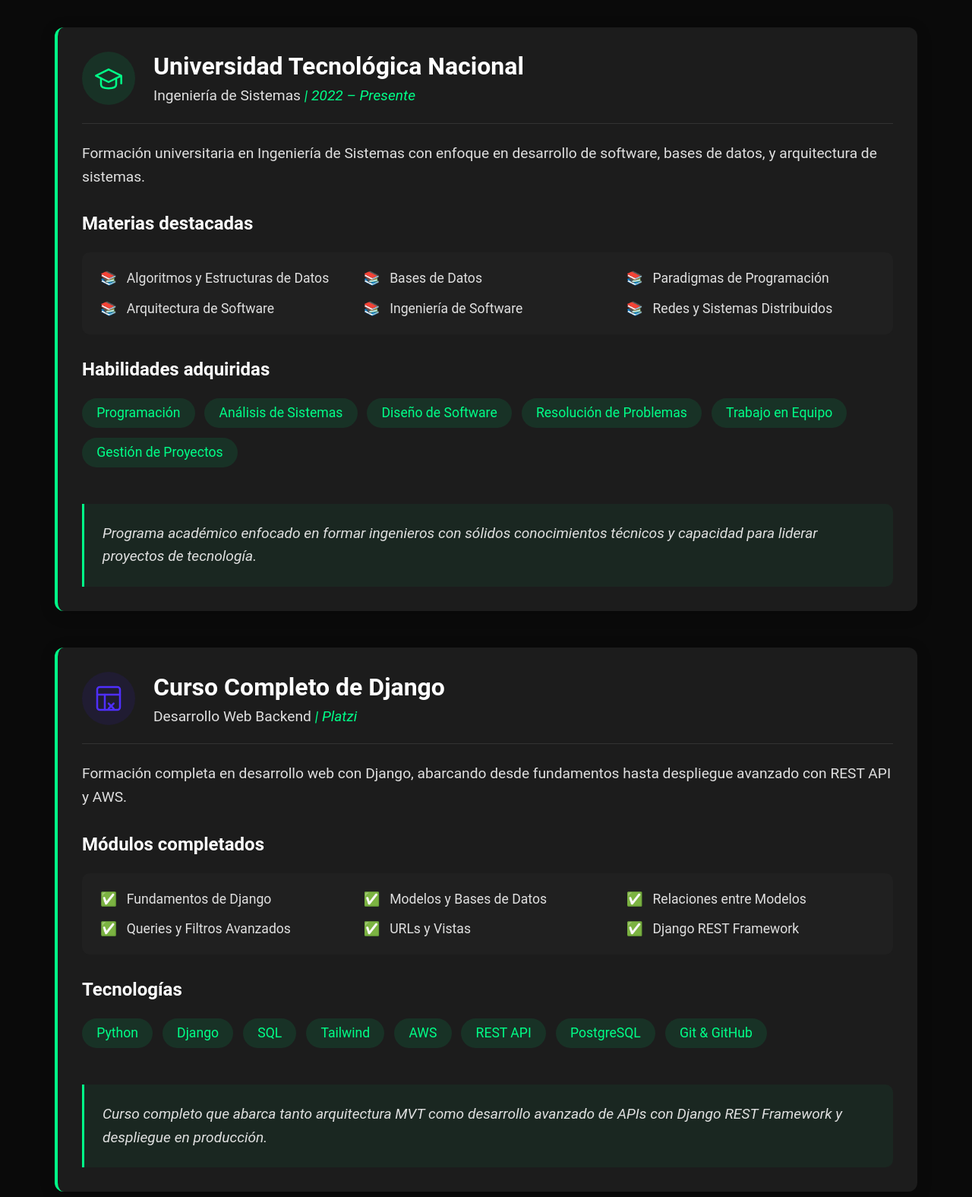
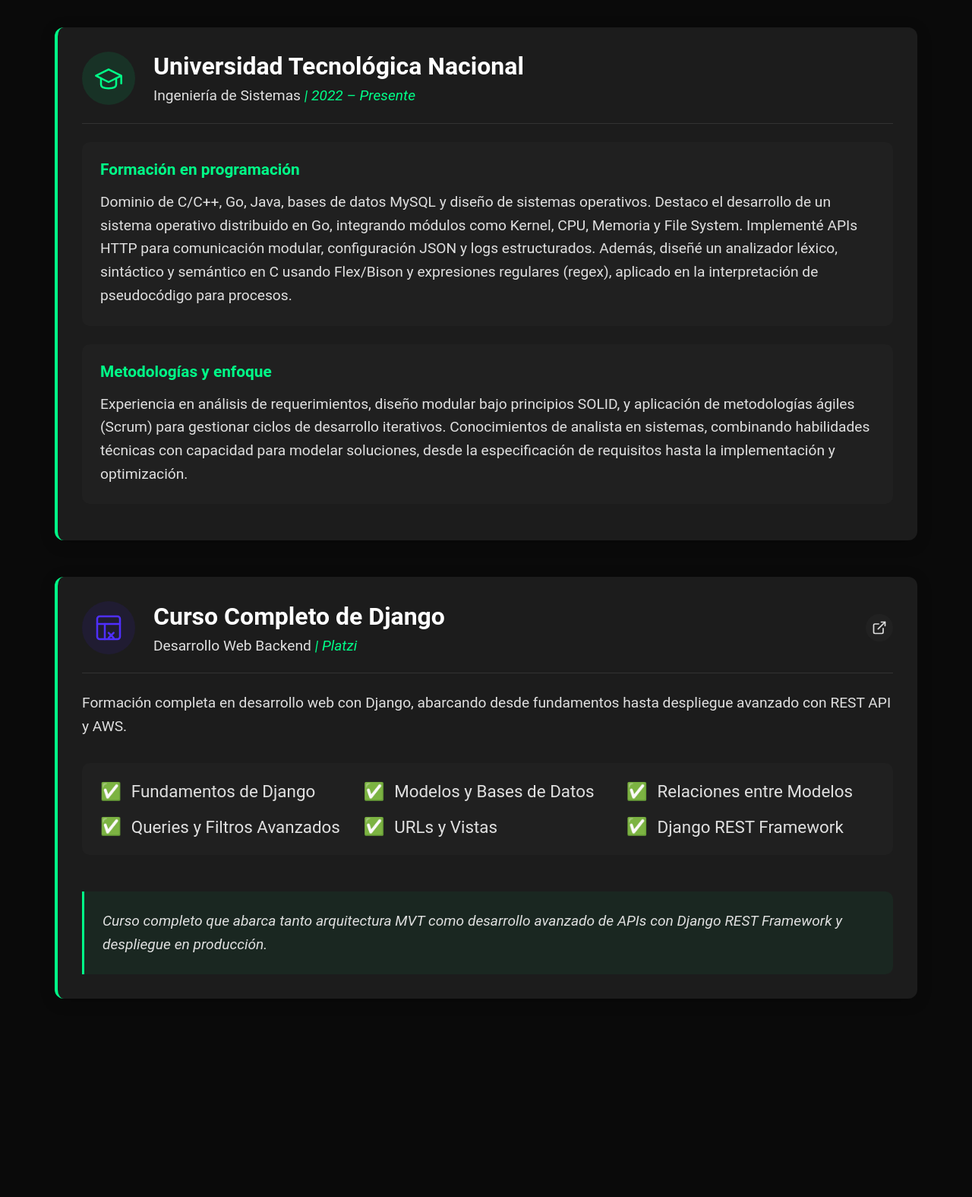
Before and after one commit to GonzaloPontnau/gonzalopontnau.github.io, a Django app: page / in a window 1280 px wide. Shown: the part 4925-6500 px from the top of the page at 76% size. Run offline with Django 5.2, Linux system fonts and the light colour scheme.

Commit message:
feat: mejorar la sección de educación con nuevos estilos y contenido informativo

```diff
--- a/main/static/css/style.css
+++ b/main/static/css/style.css
@@ -552,7 +552,7 @@
 
 .certification-module span {
   color: #e0e0e0;
-  font-size: 1.1rem;
+  font-size: 1.4rem;
 }
 
 .cert-module-icon {
@@ -588,6 +588,78 @@
   font-size: 1.2rem;
   line-height: 1.6;
   margin: 0;
+}
+
+.education-content-paragraphs {
+  display: flex;
+  flex-direction: column;
+  gap: 1.5rem;
+  margin-bottom: 1rem;
+}
+
+.education-paragraph {
+  background: rgba(40, 40, 40, 0.4);
+  border-radius: 10px;
+  padding: 1.5rem;
+}
+
+.paragraph-title {
+  font-size: 1.3rem;
+  color: #00ff88;
+  margin: 0 0 1rem 0;
+}
+
+.paragraph-content {
+  color: #e0e0e0;
+  font-size: 1.2rem;
+  line-height: 1.6;
+  margin: 0;
+}
+
+.education-external-link {
+  margin-left: auto;
+}
+
+.edu-link {
+  display: flex;
+  align-items: center;
+  justify-content: center;
+  color: #e0e0e0;
+  background: rgba(40, 40, 40, 0.5);
+  border-radius: 50%;
+  width: 36px;
+  height: 36px;
+  transition: all 0.3s ease;
+}
+
+.edu-link:hover {
+  color: #00ff88;
+  transform: translateY(-2px);
+}
+
+/* Media query para dispositivos móviles */
+@media (max-width: 767px) {
+  .education-paragraph {
+    padding: 1.2rem;
+  }
+
+  .paragraph-title {
+    font-size: 1.2rem;
+  }
+
+  .paragraph-content {
+    font-size: 1rem;
+  }
+
+  .education-card-header {
+    flex-direction: row;
+    flex-wrap: wrap;
+    justify-content: center;
+  }
+
+  .education-external-link {
+    margin: 1rem auto 0;
+  }
 }
 
 /* Media queries para responsividad */
--- a/main/templates/main/home.html
+++ b/main/templates/main/home.html
@@ -632,54 +632,20 @@
               </div>
             </div>
             <div class="education-content">
-              <div class="certification-overview">
-                <p>Formación universitaria en Ingeniería de Sistemas con enfoque en desarrollo de software, bases de datos, y arquitectura de sistemas.</p>
-              </div>
+              <div class="education-content-paragraphs">
+                <div class="education-paragraph">
+                  <h4 class="paragraph-title">Formación en programación</h4>
+                  <p class="paragraph-content">
+                    Dominio de C/C++, Go, Java, bases de datos MySQL y diseño de sistemas operativos. Destaco el desarrollo de un sistema operativo distribuido en Go, integrando módulos como Kernel, CPU, Memoria y File System. Implementé APIs HTTP para comunicación modular, configuración JSON y logs estructurados. Además, diseñé un analizador léxico, sintáctico y semántico en C usando Flex/Bison y expresiones regulares (regex), aplicado en la interpretación de pseudocódigo para procesos.
+                  </p>
+                </div>
 
-              <div class="certification-modules">
-                <h4 class="certification-modules-title">Materias destacadas</h4>
-                <div class="certification-modules-grid">
-                  <div class="certification-module">
-                    <span class="cert-module-icon">📚</span>
-                    <span>Algoritmos y Estructuras de Datos</span>
-                  </div>
-                  <div class="certification-module">
-                    <span class="cert-module-icon">📚</span>
-                    <span>Bases de Datos</span>
-                  </div>
-                  <div class="certification-module">
-                    <span class="cert-module-icon">📚</span>
-                    <span>Paradigmas de Programación</span>
-                  </div>
-                  <div class="certification-module">
-                    <span class="cert-module-icon">📚</span>
-                    <span>Arquitectura de Software</span>
-                  </div>
-                  <div class="certification-module">
-                    <span class="cert-module-icon">📚</span>
-                    <span>Ingeniería de Software</span>
-                  </div>
-                  <div class="certification-module">
-                    <span class="cert-module-icon">📚</span>
-                    <span>Redes y Sistemas Distribuidos</span>
-                  </div>
+                <div class="education-paragraph">
+                  <h4 class="paragraph-title">Metodologías y enfoque</h4>
+                  <p class="paragraph-content">
+                    Experiencia en análisis de requerimientos, diseño modular bajo principios SOLID, y aplicación de metodologías ágiles (Scrum) para gestionar ciclos de desarrollo iterativos. Conocimientos de analista en sistemas, combinando habilidades técnicas con capacidad para modelar soluciones, desde la especificación de requisitos hasta la implementación y optimización.
+                  </p>
                 </div>
-              </div>
-
-              <div class="education-skills-container">
-                <h4 class="certification-skills-title">Habilidades adquiridas</h4>
-                <div class="certification-skills">
-                  <span class="skill-tag">Programación</span>
-                  <span class="skill-tag">Análisis de Sistemas</span>
-                  <span class="skill-tag">Diseño de Software</span>
-                  <span class="skill-tag">Resolución de Problemas</span>
-                  <span class="skill-tag">Trabajo en Equipo</span>
-                  <span class="skill-tag">Gestión de Proyectos</span>
-                </div>
-              </div>
-
-              <div class="certification-highlight">
-                <p>Programa académico enfocado en formar ingenieros con sólidos conocimientos técnicos y capacidad para liderar proyectos de tecnología.</p>
               </div>
             </div>
           </div>
@@ -700,6 +666,15 @@
                 <h3 class="education-institution">Curso Completo de Django</h3>
                 <p class="education-degree">Desarrollo Web Backend <span class="education-date">| Platzi</span></p>
               </div>
+              <div class="education-external-link">
+                <a href="https://platzi.com/cursos/django/" target="_blank" rel="noopener noreferrer" class="edu-link" title="Ver curso en Platzi">
+                  <svg xmlns="http://www.w3.org/2000/svg" width="20" height="20" viewBox="0 0 24 24" fill="none" stroke="currentColor" stroke-width="2" stroke-linecap="round" stroke-linejoin="round">
+                    <path d="M18 13v6a2 2 0 0 1-2 2H5a2 2 0 0 1-2-2V8a2 2 0 0 1 2-2h6"></path>
+                    <polyline points="15 3 21 3 21 9"></polyline>
+                    <line x1="10" y1="14" x2="21" y2="3"></line>
+                  </svg>
+                </a>
+              </div>
             </div>
             <div class="education-content">
               <div class="certification-overview">
@@ -707,7 +682,6 @@
               </div>
 
               <div class="certification-modules">
-                <h4 class="certification-modules-title">Módulos completados</h4>
                 <div class="certification-modules-grid">
                   <div class="certification-module">
                     <span class="cert-module-icon">✅</span>
@@ -736,7 +710,7 @@
                 </div>
               </div>
 
-              <div class="education-skills-container">
+              {% comment %} <div class="education-skills-container">
                 <h4 class="certification-skills-title">Tecnologías</h4>
                 <div class="certification-skills">
                   <span class="skill-tag">Python</span>
@@ -748,7 +722,7 @@
                   <span class="skill-tag">PostgreSQL</span>
                   <span class="skill-tag">Git & GitHub</span>
                 </div>
-              </div>
+              </div> {% endcomment %}
 
               <div class="certification-highlight">
                 <p>Curso completo que abarca tanto arquitectura MVT como desarrollo avanzado de APIs con Django REST Framework y despliegue en producción.</p>
```
